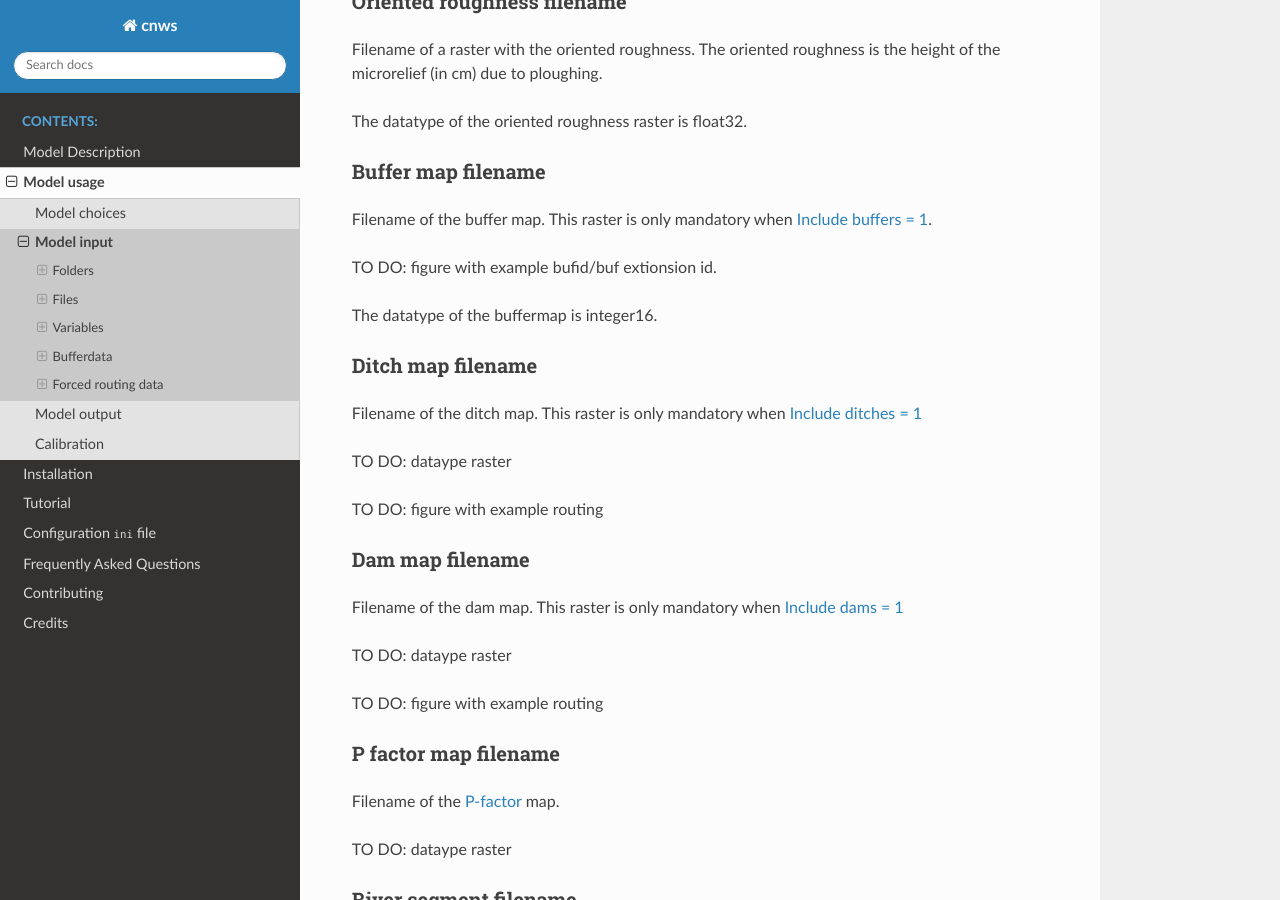
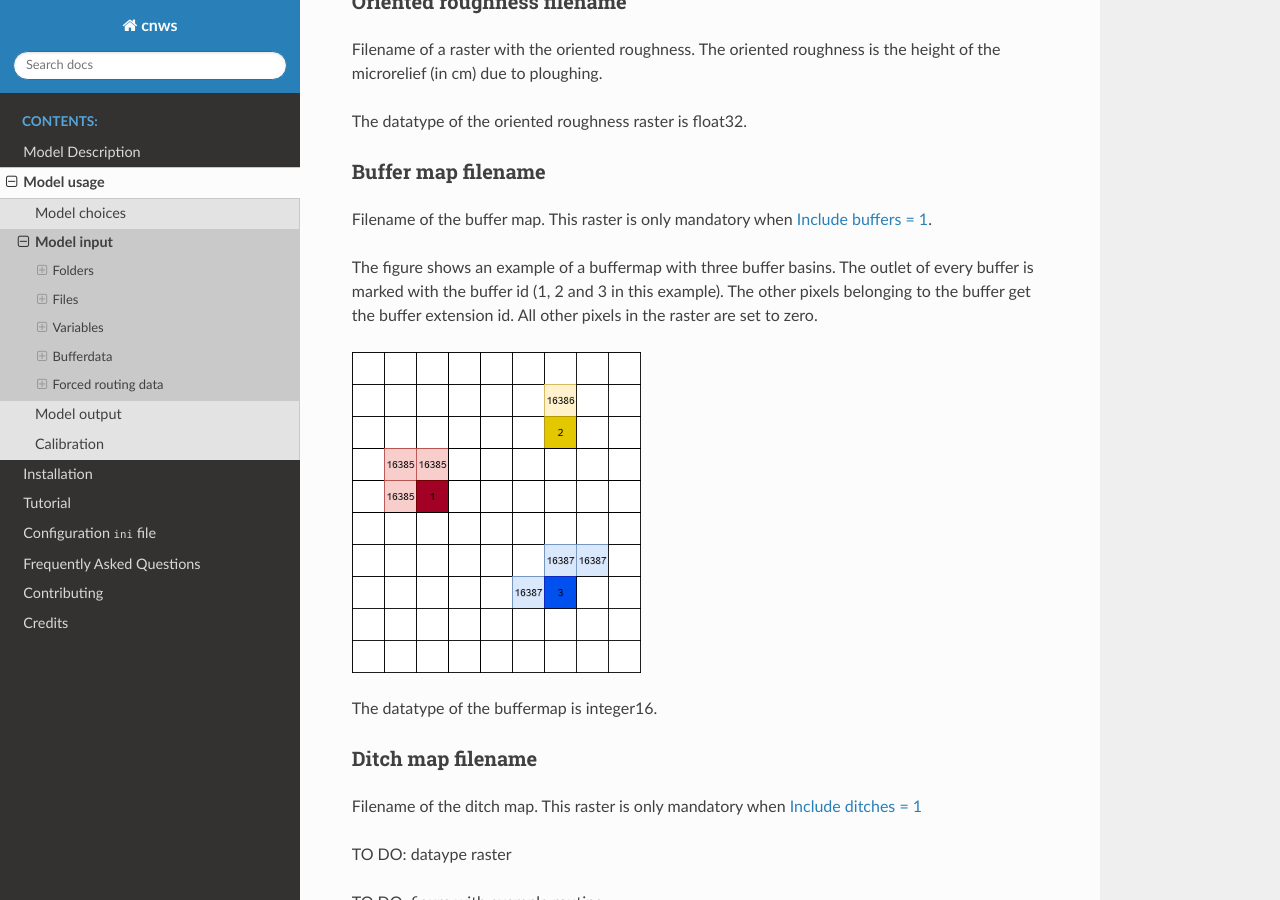
Before and after one commit to watem-sedem/watem-sedem, a Sphinx documentation site: the page built from docs/input.rst, in a window 1280 px wide and 900 px high, scrolled down 2284 px. Built offline with Sphinx 7.4.7 and the Read the Docs theme 2.0.0, drawn with Linux system fonts in a browser that asks for light colours.

Commit message:
Add figure to buffermap

```diff
--- a/docs/input.rst
+++ b/docs/input.rst
@@ -131,7 +131,13 @@ Buffer map filename
 Filename of the buffer map. This raster is only mandatory when
 :ref:`Include buffers = 1 <includebuffers>`.
 
-TO DO: figure with example bufid/buf extionsion id.
+The figure shows an example of a buffermap with three buffer basins. The outlet
+of every buffer is marked with the buffer id (1, 2 and 3 in this example). The
+other pixels belonging to the buffer get the buffer extension id. All other
+pixels in the raster are set to zero.
+
+.. figure:: _static/png/buffermap.png
+	:scale: 80%
 
 The datatype of the buffermap is integer16.
 
```
Also changed, not shown: docs/_static/png/buffermap.png (added), 1 other file.
